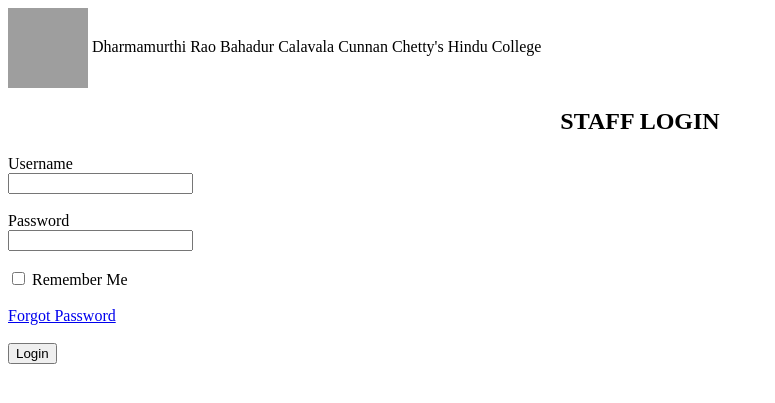
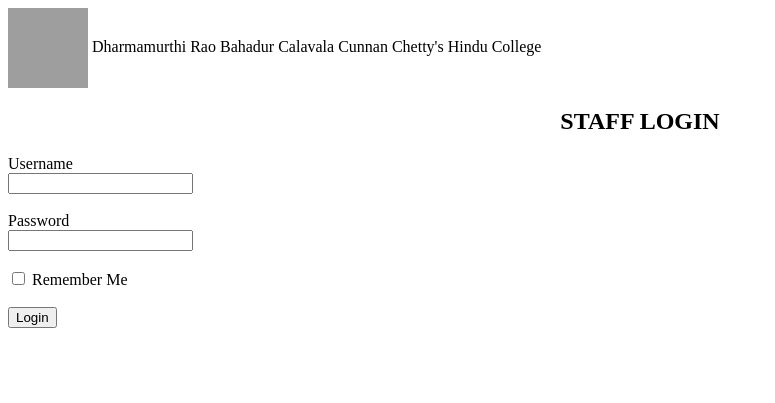
Before and after one commit to Manikandanravi0507/Bsc_Mini_Project, a PHP site: page /login.php in a window 1280 px wide. Shown: the top 403 px of the page, without its empty margins (0-775 px from the left). Run offline with PHP 8.4, Linux system fonts and the light colour scheme; grey boxes are pictures that could not be loaded.

Commit message:
login page

```diff
--- a/Attendance Management System/Php Files/login.php
+++ b/Attendance Management System/Php Files/login.php
@@ -30,10 +30,6 @@
         <label for="chk_box">
           <input type="checkbox" name="check_box" id="chk_box"/>
           Remember Me
-        </label>
-        <br><br>
-        <label><a href="forgotpassword.php">
-          Forgot Password
         </label>
         <br><br>
 		<label>
```
